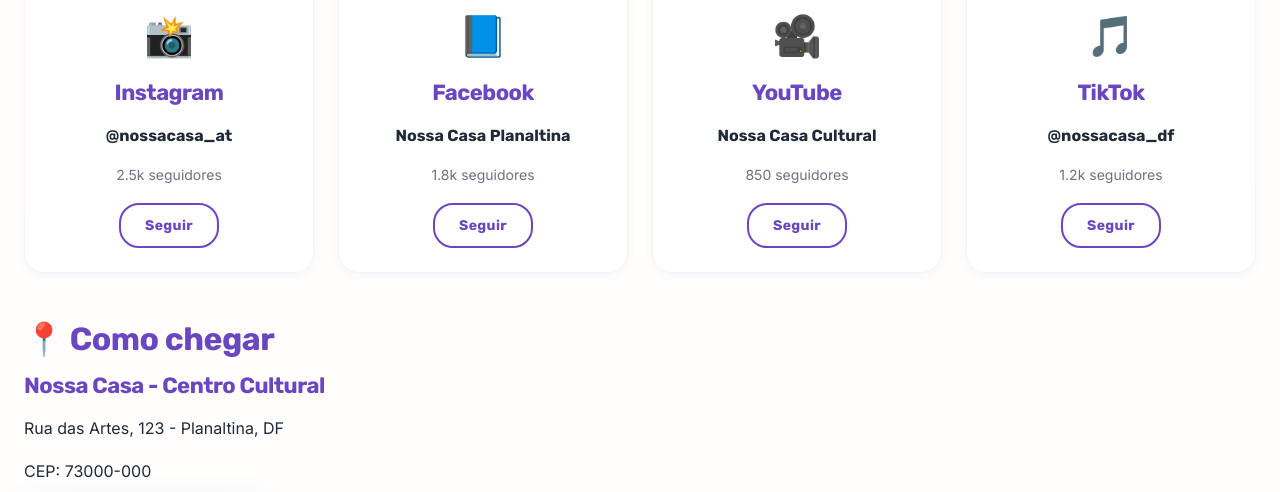
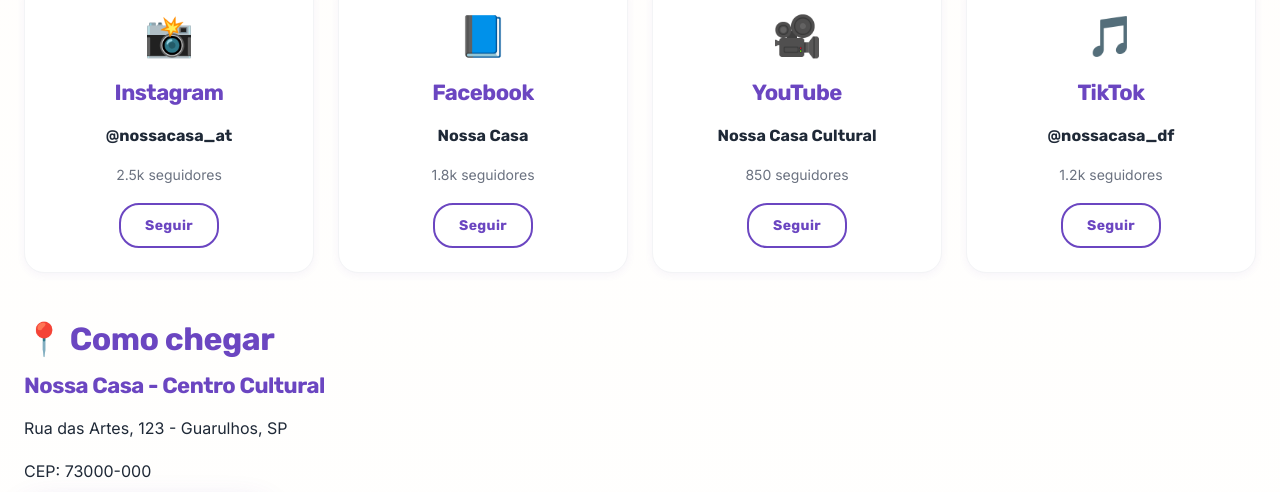
Before and after one commit to limaluizpaulo/nossa-casa, a React (Vite) app: page /contato in a window 1280 px wide. Shown: the part 3680-4172 px from the top of the page. Built offline with nearby package versions, Linux system fonts and the light colour scheme.

Commit message:
update Facebook username and change address location to Guarulhos, SP

```diff
--- a/src/components/Contato.jsx
+++ b/src/components/Contato.jsx
@@ -82,7 +82,7 @@
     },
     {
       rede: "Facebook",
-      usuario: "Nossa Casa Planaltina",
+      usuario: "Nossa Casa ",
       url: "https://facebook.com/nossacasaplanaltina",
       icone: "📘",
       seguidores: "1.8k"
@@ -343,7 +343,7 @@
               {/* Aqui seria integrado um mapa real (Google Maps, OpenStreetMap, etc.) */}
               <div className="mapa-info">
                 <h4>Nossa Casa - Centro Cultural</h4>
-                <p>Rua das Artes, 123 - Planaltina, DF</p>
+                <p>Rua das Artes, 123 - Guarulhos, SP</p>
                 <p>CEP: 73000-000</p>
                 <Button variant="fill">
                   Abrir no Google Maps
```
